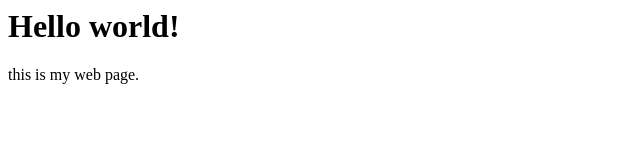
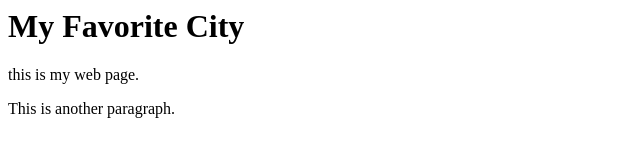
Before and after one commit to norrisaftcc/course-cti110_25fa, a plain HTML site: page page1.html in a window 1280 px wide. Shown: the whole page, without its empty margins (0-640 px from the left). Drawn offline with Linux system fonts and the light colour scheme.

Commit message:
made first web page

```diff
--- a/page1.html
+++ b/page1.html
@@ -1,10 +1,18 @@
 <html>
-	<h1>Hello world!</h1>
+	<head>
+		<title>My Webpage's Title</title>
+	</head>
+	<body>
+		<h1>My Favorite City</h1>
 
-	<p>
-	this is my web page.
-	</p>
+		<p>
+		this is my web page.
+		</p>
 
+		<p>
+		This is another paragraph.
+		</p>
 
+	</body>
 
 </html>
```
